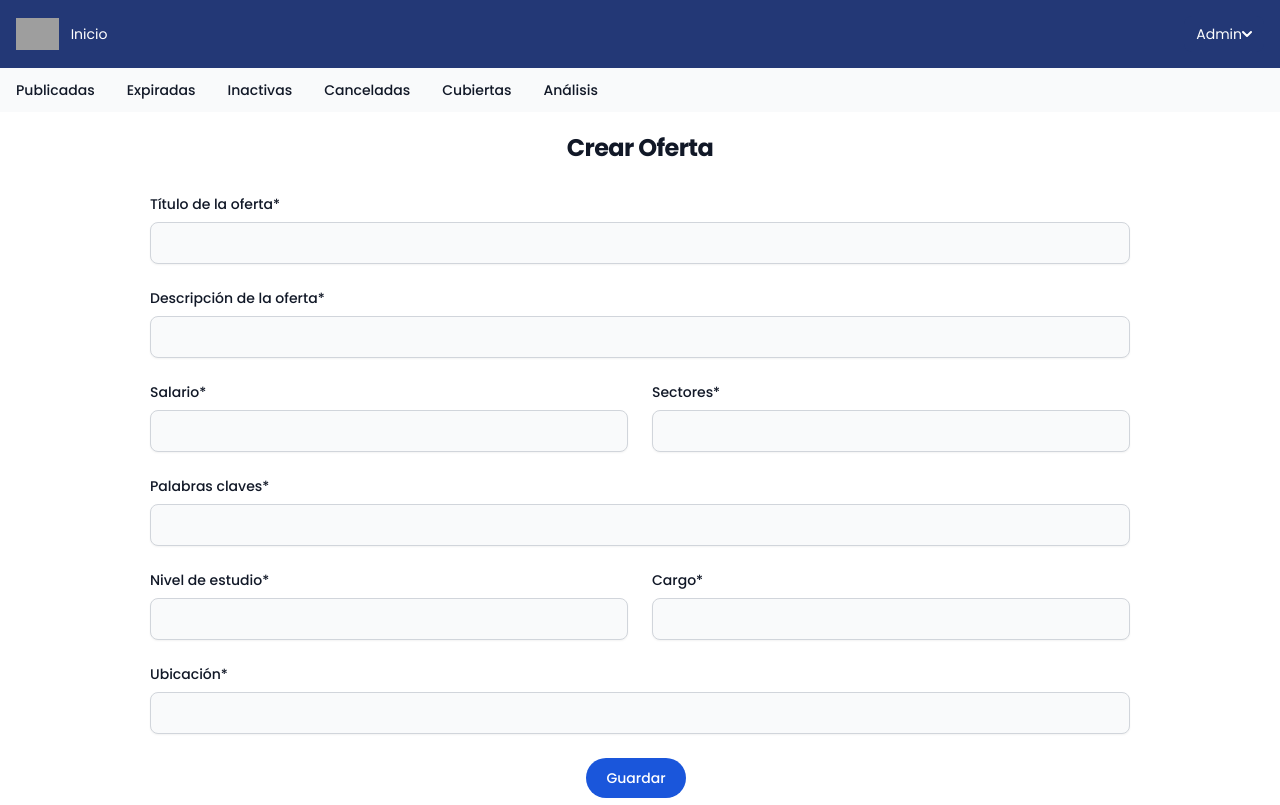
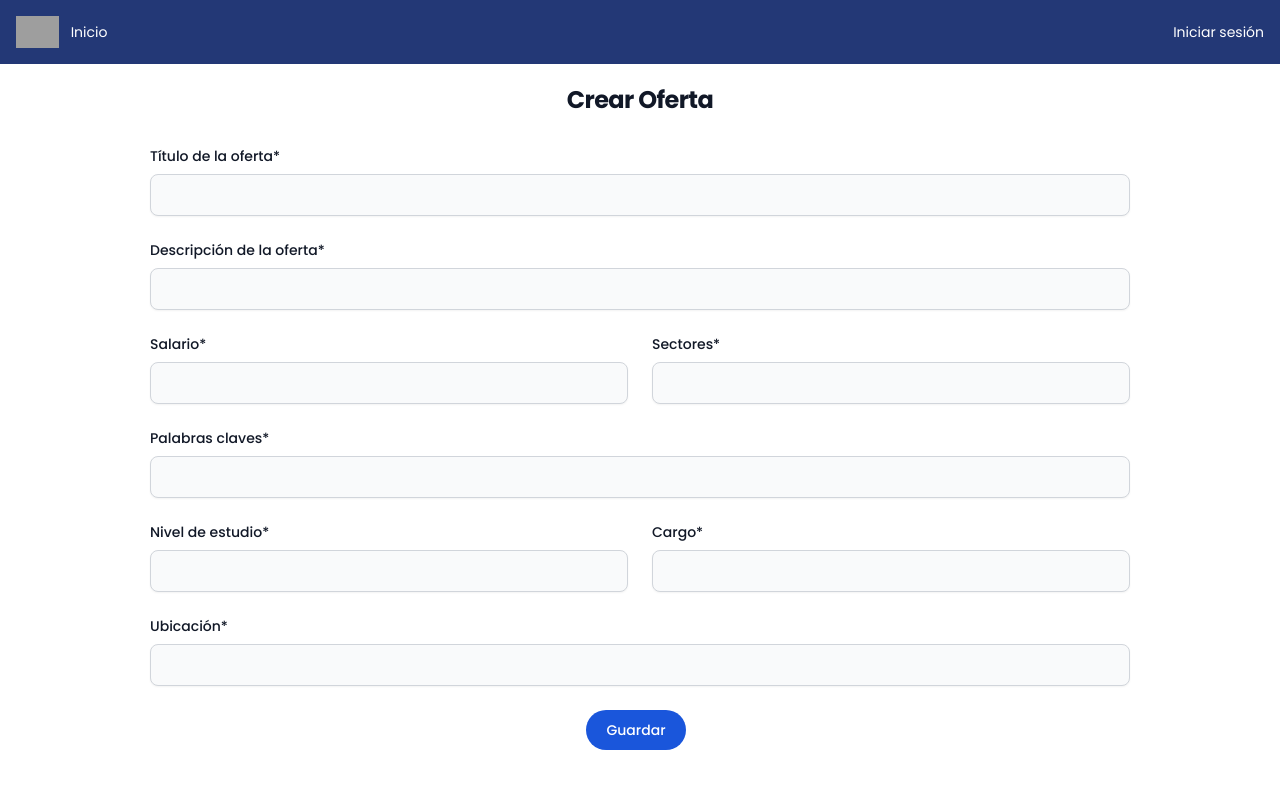
Before and after one commit to srestrep74/BiasBuster, a Django app: page /create_offer/ in a window 1280 px wide. Shown: the top 805 px of the page. After the commit the page ends 750 px from the top, so only its background shows below. Run offline with Django 4.2, Linux system fonts and the light colour scheme; some libraries are stand-ins or nearby versions; grey boxes are pictures that could not be loaded.

Commit message:
Navbar, searchbar and login

```diff
--- a/DjangoP/bias/Offer/views.py
+++ b/DjangoP/bias/Offer/views.py
@@ -28,8 +28,12 @@ def createOffer(request):
 
 
 def drafts(request):
+    search_term = request.GET.get('searchOffer')
     company = request.user
-    offers = Offer.objects.filter(company = company.company)
+    if search_term:
+        offers = Offer.objects.filter(company = company.company, title__icontains=search_term)
+    else:
+        offers = Offer.objects.filter(company = company.company)
 
     return render(request, 'drafts.html', {'offers': offers})
 
--- a/DjangoP/bias/templates/drafts.html
+++ b/DjangoP/bias/templates/drafts.html
@@ -1,10 +1,9 @@
 {% include 'navbar.html' %}
 {% block content %}
-
-    <!-- Search Bar -->
+    <form action="{% url 'drafts' %}" method="get">
         <div class="max-w-xs ml-4 mb-4 border border-gray-200 rounded-lg shadow-md">
             <div class="relative w-full">
-            <input type="text" class="w-full h-8 pl-3 pr-8 text-xs border rounded-lg outline-none dark:bg-gray-800" placeholder="Ingresa el nombre de tu vacante a analizar">
+                <input type="text" name="searchOffer" id="searchOffer" class="w-full h-8 pl-3 pr-8 text-xs border rounded-lg outline-none dark:bg-gray-800" placeholder="Ingresa el nombre de tu vacante a analizar">
                 <button class="absolute w-6 h-6 text-gray-400 transition-colors duration-150 cursor-pointer right-1 top-1 rounded-lg hover:text-gray-300 dark:hover:text-gray-500 focus:outline-none">
                     <svg class="w-4 h-4" fill="none" stroke="currentColor" viewBox="0 0 24 24">
                         <path stroke-linecap="round" stroke-linejoin="round" stroke-width="1.5" d="M15 11a4 4 0 11-8 0 4 4 0 018 0z"/>
@@ -13,6 +12,7 @@
                 </button>
             </div>
         </div>
+    </form>
 
     <div class="grid grid-cols-1 sm:grid-cols-2 md:grid-cols-3 lg:grid-cols-4 gap-4">
         {% for offer in offers %}
--- a/DjangoP/bias/templates/navbar.html
+++ b/DjangoP/bias/templates/navbar.html
@@ -12,10 +12,12 @@
         <nav class="flex justify-between" aria-label="Breadcrumb">
             <ol class="inline-flex items-center mb-3 sm:mb-0">
                 <div class="flex items-center">
+                    {% if request.user.is_authenticated %}
                         <button id="dropdownDatabase" data-dropdown-toggle="dropdown-database" class="inline-flex items-center px-3 py-2 text-sm font-normal text-center text-white bg-blue-900 rounded-lg hover:bg-blue-900 focus:ring-4 focus:outline-none focus:ring-blue-100 dark:bg-gray-900 dark:hover:bg-gray-800 dark:text-white dark:focus:ring-gray-700">
-            </svg>Admin<svg class="w-2.5 h-2.5 ml-2.5" aria-hidden="true" xmlns="http://www.w3.org/2000/svg" fill="none" viewBox="0 0 10 6">
+                            </svg>{{user.company.name}}<svg class="w-2.5 h-2.5 ml-2.5" aria-hidden="true" xmlns="http://www.w3.org/2000/svg" fill="none" viewBox="0 0 10 6">
                                 <path stroke="currentColor" stroke-linecap="round" stroke-linejoin="round" stroke-width="2" d="m1 1 4 4 4-4"/>
-            </svg></button>
+                            </svg>
+                        </button>
                         <div id="dropdown-database" class="z-10 hidden bg-white divide-y divide-gray-100 rounded-lg shadow w-44 dark:bg-gray-700">
                             <ul class="py-2 text-sm text-gray-700 dark:text-gray-200" aria-labelledby="dropdownDefault">
                                 <li>
@@ -24,17 +26,16 @@
                                 <li>
                                     <a href="#" class="block px-4 py-2 hover:bg-gray-100 dark:hover:bg-gray-600 dark:hover:text-white">Configuración</a>
                                 </li>
-                        {% if request.user.is_authenticated %}
                                 <li>
                                     <a href="{% url 'logout' %}" class="block px-4 py-2 text-sm text-gray-700 hover:bg-gray-100 dark:hover:bg-gray-600 dark:text-gray-200 dark:hover:text-white">Salir</a>
                                 </li>
-                        {% else %}
-                            <li>
-                                <a href="{% url 'login' %}" class="block px-4 py-2 text-sm text-gray-700 hover:bg-gray-100 dark:hover:bg-gray-600 dark:text-gray-200 dark:hover:text-white">Iniciar</a>
-                            </li>
-                        {% endif %}
                             </ul>
                         </div>
+                    {% else %}
+                    <a href="{% url 'login' %}" class="flex items-center">
+                        <span class="text-sm hover:underline; font-size: 16px;">Iniciar sesión</span>
+                    </a>
+                    {% endif %}
                 </div>
             </li>
             </ol>
@@ -42,16 +43,14 @@
         </div>
     </nav>
 
-    <!-- Navbar 2 - White one-->
+    {% if request.user.is_authenticated %}
         <nav class="bg-gray-50 dark:bg-gray-700">
             <div class="max-w-screen-xl px-4 py-3 mx-auto">
                 <div class="flex items-center">
                     <ul class="flex flex-row font-medium mt-0 mr-6 space-x-8 text-sm">
-                    {% if request.user.is_authenticated %}
                         <li>
                             <a href="{% url 'drafts' %}" class="text-gray-900 dark:text-white hover:underline" aria-current="page">Borrador</a>
                         </li>
-                    {% endif %}
                         <li>
                             <a href="#" class="text-gray-900 dark:text-white hover:underline">Publicadas</a>
                         </li>
@@ -74,4 +73,5 @@
                 </div>
             </div>
         </nav>
+    {% endif %}
 {% endblock content %}
```
Also changed, not shown: DjangoP/bias/templates/analyze.html (+12 -4 lines). Lines whose indentation alone changed are shown as unchanged.
